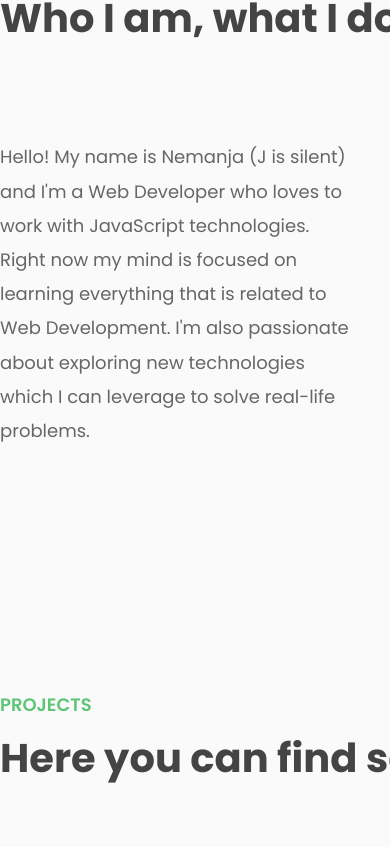
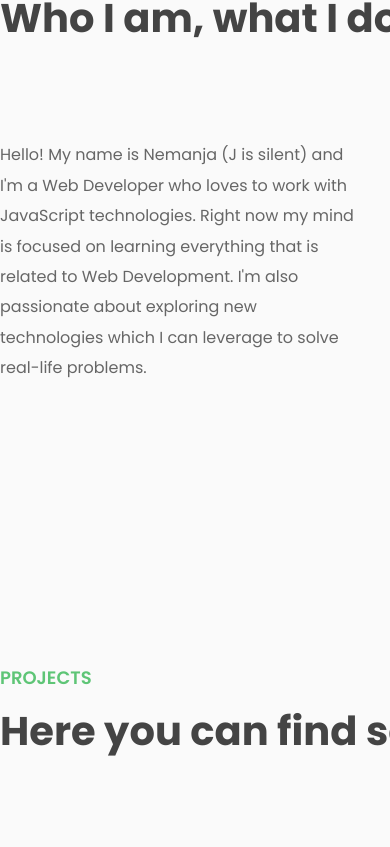
Before and after one commit to nemanjamalesija/portfolio-website, a React (Create React App) app: page / in a window 390 px wide. Shown: the part 937-1784 px from the top of the page. Built offline with nearby package versions, Linux system fonts and the light colour scheme.

Commit message:
Add responsive

```diff
--- a/src/components/about.css
+++ b/src/components/about.css
@@ -38,7 +38,16 @@
 }
 
 @media (max-width: 1001px) {
-  .section-hero {
-    width: 80rem;
+  .about-paragraph {
+    font-size: 1.6rem;
+    color: #666;
+  }
+
+  .container-content {
+    gap: 8rem;
+  }
+
+  .skill {
+    font-size: 1.4rem;
   }
 }
--- a/src/components/contact.css
+++ b/src/components/contact.css
@@ -64,3 +64,17 @@ textarea,
 .p-failure {
   text-align: center;
 }
+
+@media (max-width: 1001px) {
+  .form-container {
+    max-width: 65rem;
+  }
+
+  .form-contact input,
+  textarea,
+  .btn-form,
+  .p-success,
+  .p-failure {
+    font-size: 1.6rem;
+  }
+}
```
